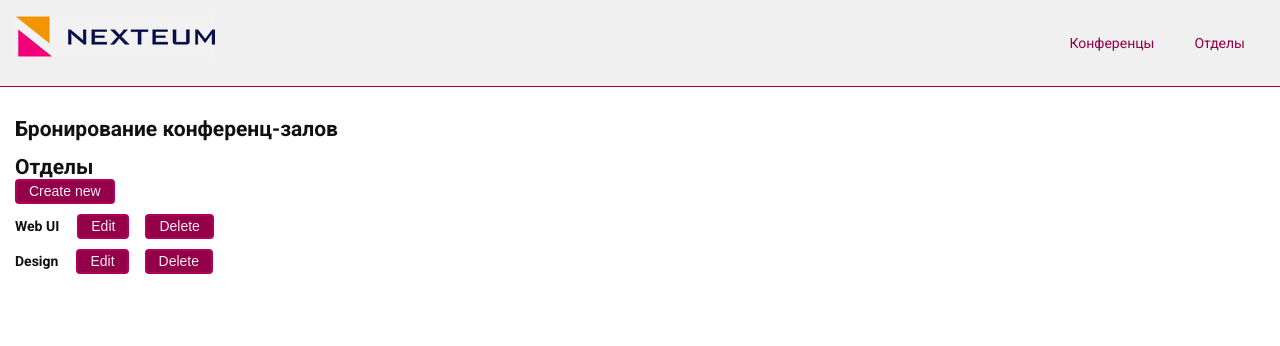
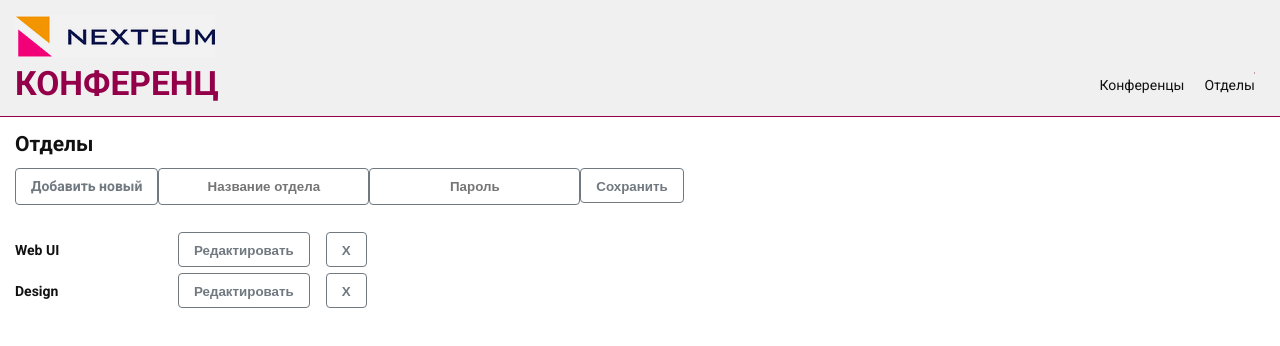
Before and after one commit to vdyrda/react_booker, a React (Create React App) app: page /admin/departments in a window 1280 px wide. Shown: the top 346 px of the page. Built offline with nearby package versions, Linux system fonts and the light colour scheme.

Commit message:
changes to common styles, Header, admin departmets page

```diff
--- a/src/App.css
+++ b/src/App.css
@@ -8,7 +8,7 @@
 	border-bottom: 1px solid #930049;
 	box-sizing: border-box;
 	min-height: 85px;
-	padding: 15px;
+	padding: 15px 15px 0;
 }
 
 .App-header:after {
@@ -22,6 +22,10 @@
 }
 
 .App-title {
-	font-size: 1.5rem;
-	margin-top: 15px;
+	clear: left;
+	color: #930049;
+	float: left;
+	font-size: 2.4rem;
+	font-weight: 700;
+	margin: 0.5rem 0;
 }
--- a/src/App.js
+++ b/src/App.js
@@ -20,10 +20,10 @@ class App extends Component {
 				<div className="App">
 					<header className="App-header">
 						<Logo />
+						<div className="App-title">КОНФЕРЕНЦ</div>
 						<Nav />
 					</header>
 					<main className="App-main">
-						<h1 className="App-title">Бронирование конференц-залов</h1>
 						<Route path='/admin/departments' render={() => <Departments />} />
 						<Route path='/admin/halls' render={() => <Halls />} />
 						<Route exact path='/' render={() => <Halls />} />
--- a/src/admin/Departments/Departments.css
+++ b/src/admin/Departments/Departments.css
@@ -4,16 +4,22 @@
 	padding: 0;
 }
 
-.Dept {
-	margin: 10px 0;
+.Depts-actions > .btn {
+	display: inline-block;
 }
 
-.Dept > .name {
-	display: inline-block;
+.Dept-name {
 	font-weight: 700;
-	margin-right: 10px;
+	min-width: 10em;
+	padding-bottom: 15px;
+	padding-right: 15px;
 }
 
-.Dept > .actions > button {
+.Depts-actions {
+	margin: 0.5rem 0;
+	padding-bottom: 15px;
+}
+
+.Dept-actions > button {
 	margin: 0 8px;
 }
--- a/src/admin/Departments/Departments.js
+++ b/src/admin/Departments/Departments.js
@@ -5,42 +5,57 @@ import './Departments.css';
 
 class Departments extends Component {
 	state = {
+		maxId: 2, // TODO change to 0
 		depts: [
 			{id: 1, name: 'Web UI', password: ''},
 			{id: 2, name: 'Design', password: ''}
 		]
 	};
 
-	createDept() {
+	createDept(dept = {}) {
+		if (dept.name && dept.password) {
+			const newMaxId = this.state.maxId + 1;
+			let newDepts = [...this.state.depts];
+			newDepts.push({ id: newMaxId, name: dept.name, password: dept.password });
+			this.setState({
+				maxId: newMaxId,
+				depts: newDepts
+			});
+		}
+	}
+
+	updateDept(event) {
 
 	}
 
-	updateDept(dept_id) {
-
-	}
-
-	removeDept(dept_id) {
+	removeDept(event) {
 
 	}
 
 	render () {
 		const Depts = (
 			<ul className="Depts">
-				{this.state.depts.map( dept => <li className="Dept">
-					<span className="name">
+				{this.state.depts.map( dept => <li className="Dept tr" key={dept.id}>
+					<span className="Dept-name td">
 						{dept.name}
 					</span>
-					<span className="actions">
-						<button click={() => this.updateDept(dept.id)}>Edit</button>
-						<button click={() => this.removeDept(dept.id)}>Delete</button>
+					<span className="Dept-actions td">
+						<button className="btn" onClick={this.updateDept}>Редактировать</button>
+						<button className="btn" onClick={this.removeDept}>X</button>
 					</span>
 				</li>)}
 			</ul>
 		);
+
 		return (
-			<div className="depts-wrap">
+			<div className="Depts-wrap">
 				<div className="h2">Отделы</div>
-				<div className="depts-actions"><button className="btn-create">Create new</button></div>
+				<div className="Depts-actions">
+					<label className="btn">Добавить новый</label>
+					<input placeholder="Название отдела" name="deptName" type="text" />
+					<input placeholder="Пароль" name="deptName" type="password" />
+					<button className="btn" onClick={this.createDept}>Сохранить</button>
+				</div>
 				{Depts}
 			</div>
 		);
--- a/src/components/Halls/Hall/Hall.css
+++ b/src/components/Halls/Hall/Hall.css
@@ -1,20 +1,6 @@
 .Hall {
-    border: 1px solid #707880;
-	border-radius: 4px;
-    color: #707880;
-    cursor: pointer;
-    display: block;
-	font-weight: 700;
-	margin: 5px 0;
+	display: block;
     width: 200px;
-    padding: 5px 15px;
-    text-align: center;
-	transform: all 0.2s ease;
-}
-
-.Hall:hover {
-	border-color: #930049;
-	color: #930049;
 }
 
 .Hall.-active {
--- a/src/components/Halls/Hall/Hall.js
+++ b/src/components/Halls/Hall/Hall.js
@@ -3,7 +3,7 @@ import React from 'react';
 import './Hall.css';
 
 const hall = (props) => {
-    const className = 'Hall' + props.className;
+    const className = 'Hall btn' + props.className;
 
     return (
         <div className={className} id={props.id} onClick={props.onHallClicked}>
--- a/src/components/UI/Nav/Nav.css
+++ b/src/components/UI/Nav/Nav.css
@@ -10,9 +10,32 @@
 }
 
 .Nav > li > a {
-	color: #930049;
+	color: #111;
 	display: inline-block;
 	margin: 15px 10px;
-	padding: 5px 10px;
+	padding: 5px 0;
+	position: relative;
 	text-decoration: none;
+	overflow: hidden;
 }
+
+.Nav > li > a:after {
+	background: #930049;
+	content: '';
+	display: block;
+	height: 2px;
+	left: 0;
+	position: absolute;
+	top: 0;
+	transition: all 0.5s;
+	transform: translateX(100%);
+	width: 100%;
+}
+
+.Nav > li > a:hover {
+	color: #930049;
+}
+
+.Nav > li > a:hover:after {
+	transform: translateX(0);
+}
--- a/src/components/UI/common.css
+++ b/src/components/UI/common.css
@@ -1,25 +1,65 @@
-.h1 {
-	font-size: 2rem;
-	font-weight: 700;
-}
-
 .h2 {
 	font-size: 1.5rem;
 	font-weight: 700;
 }
-
-button {
-	background-color: #930049;
+input[type="text"],
+input[type="password"],
+.btn {
+	background: #fff;
+	border: 1px solid #707880;
 	border-radius: 4px;
-	border: 2px solid #b20058;
-	color: #eee;
-	cursor: pointer;
-	font-size: 1rem;
-	line-height: 1;
-	padding: 3px 12px 4px;
-	transition: background-color 0.2s ease;
+	color: #707880;
+	font-weight: 700;
+	height: 2.5rem;
+	line-height: 2.5rem;
+	margin: 5px 0;
+	padding: 0 15px;
+	transform: all 0.3s ease;
 }
 
-button:hover {
-	background-color: #b20058;
+.btn {
+	cursor: pointer;
+	text-align: center;
 }
+
+.input[type="text"]:focus,
+.input[type="password"]:focus,
+.btn:hover {
+	border-color: #930049;
+	box-shadow: 0 0 20px rgba(0,0,0,0.3) inset;
+	color: #930049;
+}
+
+.btn:focus {
+	outline: none;
+}
+
+.table {
+	display: table;
+}
+
+.tr {
+	display: table-row;
+}
+
+.td {
+	display: table-cell;
+}
+
+
+
+input[type="text"],
+input[type="password"] {
+	background: #fff;
+	border: 1px solid #707880;
+	border-radius: 4px;
+	color: #707880;
+	cursor: pointer;
+	font-weight: 700;
+	height: 2.5rem;
+	line-height: 2.5rem;
+	margin: 5px 0;
+	padding: 0 15px;
+	text-align: center;
+	transform: all 0.3s ease;
+}
```
